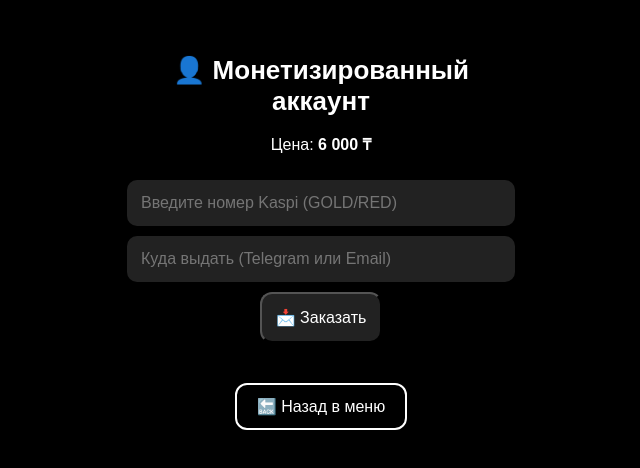
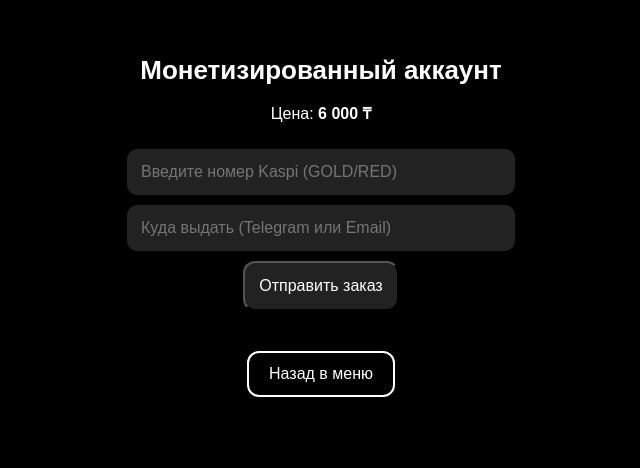
Before and after one commit to namonamo42/zexon-site, a plain HTML site: page monetized_account.html in a window 1280 px wide. Shown: the whole page, without its empty margins (319-959 px from the left). Drawn offline with Linux system fonts and the light colour scheme.

Commit message:
Update monetized_account.html

```diff
--- a/monetized_account.html
+++ b/monetized_account.html
@@ -50,7 +50,7 @@
       if (!kaspi) return alert("Введите номер Kaspi");
       if (!contact) return alert("Укажите, куда выдать (Telegram или Email)");
 
-      const msg = `👤 <b>Монетизированный аккаунт</b>\n💵 Цена: ${price} ₸\n📱 Kaspi: ${kaspi}\n📬 Куда выдать: ${contact}`;
+      const msg = `<b>Монетизированный аккаунт</b>\nЦена: ${price} ₸\nKaspi: ${kaspi}\nКуда выдать: ${contact}`;
 
       await fetch(`https://api.telegram.org/bot${token}/sendMessage`, {
         method: "POST",
@@ -58,18 +58,18 @@
         body: JSON.stringify({ chat_id: chatId, text: msg, parse_mode: "HTML" })
       });
 
-      alert("✅ Заказ отправлен! Мы выставим счёт на Kaspi и свяжемся с вами.");
+      alert("Заказ отправлен! Мы выставим счёт на Kaspi и свяжемся с вами.");
     }
   </script>
 </head>
 <body>
   <div class="container">
-    <h1>👤 Монетизированный аккаунт</h1>
+    <h1>Монетизированный аккаунт</h1>
     <p class="desc">Цена: <b>6 000 ₸</b></p>
     <input type="text" id="kaspi" placeholder="Введите номер Kaspi (GOLD/RED)" />
     <input type="text" id="contact" placeholder="Куда выдать (Telegram или Email)" />
-    <button class="button" onclick="sendOrder()">📩 Заказать</button>
-    <a class="back-button" href="index_ru.html">🔙 Назад в меню</a>
+    <button class="button" onclick="sendOrder()">Отправить заказ</button>
+    <a class="back-button" href="index_ru.html">Назад в меню</a>
   </div>
 </body>
 </html>
```
